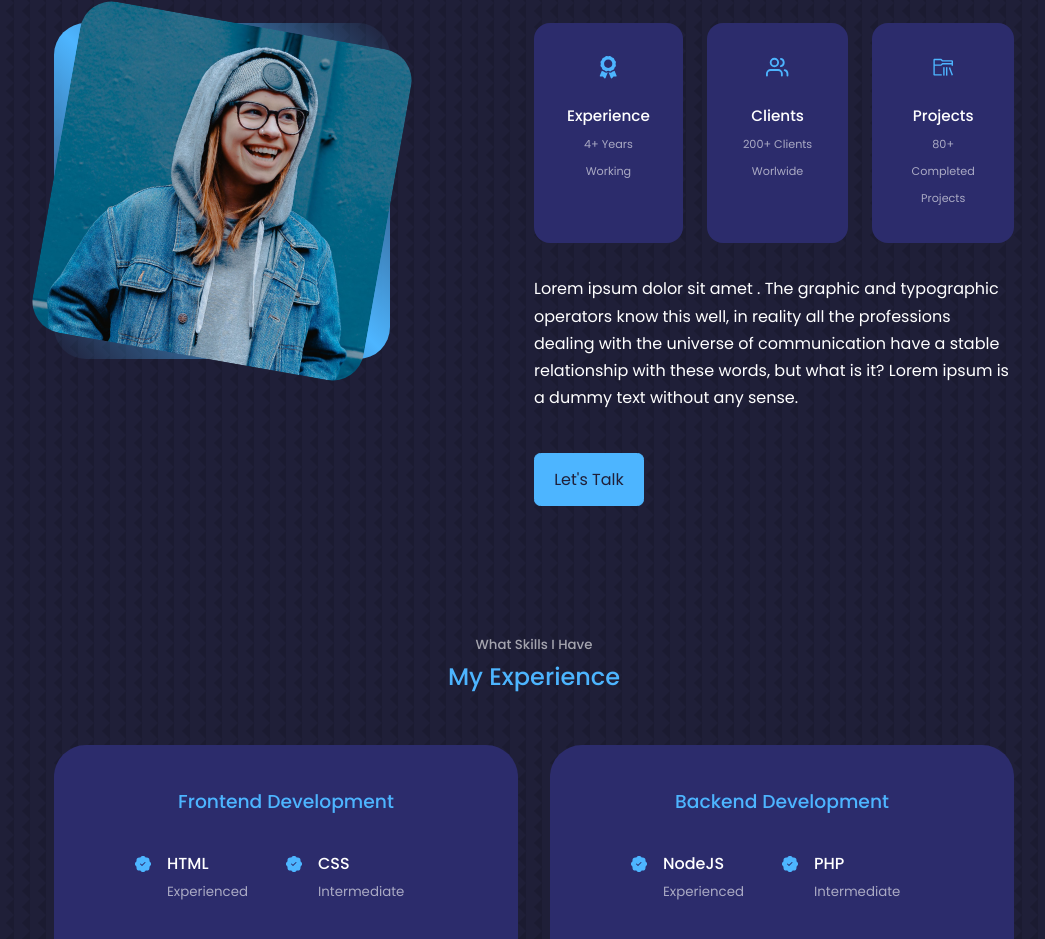
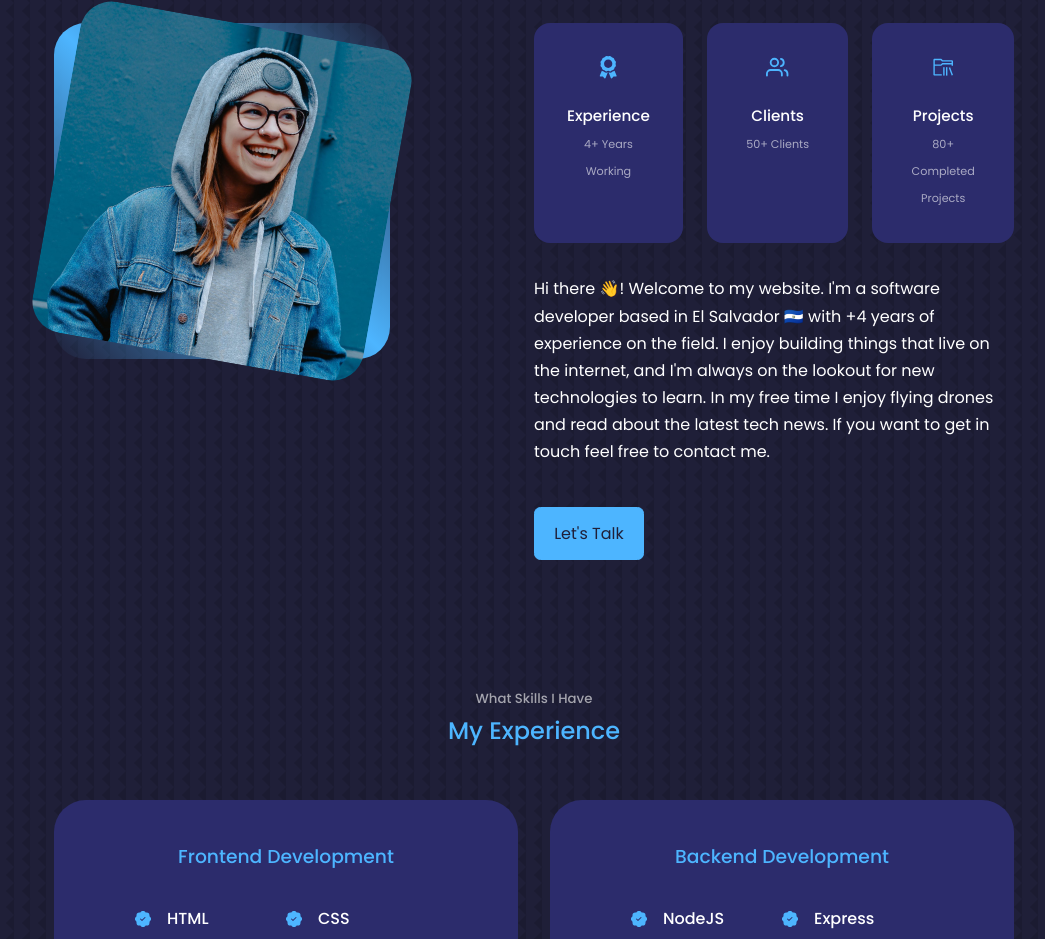
Before and after one commit to JosueG15/website-portfolio, a React (Create React App) app: page / in a window 1280 px wide. Shown: the part 1005-1944 px from the top of the page, without its empty margins (106-1151 px from the left). Built offline with nearby package versions, Linux system fonts and the light colour scheme.

Commit message:
Updating about me and social network

```diff
--- a/src/components/partials/about/About.jsx
+++ b/src/components/partials/about/About.jsx
@@ -1,7 +1,4 @@
-import { FaAward } from "react-icons/fa";
-import { FiUsers } from "react-icons/fi";
-import { VscFolderLibrary } from "react-icons/vsc";
-
+import { aboutList } from "lib/utils";
 import ME from "assets/me-about.jpg";
 import "./about.css";
 
@@ -18,28 +15,22 @@ export const About = () => (
       </div>
       <div className="about__content">
         <div className="about__cards">
-          <article className="about__card">
-            <FaAward className="about__icon" />
-            <h5>Experience</h5>
-            <small>4+ Years Working</small>
-          </article>
-          <article className="about__card">
-            <FiUsers className="about__icon" />
-            <h5>Clients</h5>
-            <small>200+ Clients Worlwide</small>
-          </article>
-          <article className="about__card">
-            <VscFolderLibrary className="about__icon" />
-            <h5>Projects</h5>
-            <small>80+ Completed Projects</small>
-          </article>
+          {aboutList.map(({ title, text, icon }, i) => (
+            <article key={i} className="about__card">
+              {icon}
+              <h5>{title}</h5>
+              <small>{text}</small>
+            </article>
+          ))}
         </div>
 
         <p>
-          Lorem ipsum dolor sit amet . The graphic and typographic operators
-          know this well, in reality all the professions dealing with the
-          universe of communication have a stable relationship with these words,
-          but what is it? Lorem ipsum is a dummy text without any sense.
+          Hi there 👋! Welcome to my website. I'm a software developer based in
+          El Salvador 🇸🇻 with +4 years of experience on the field. I enjoy
+          building things that live on the internet, and I'm always on the
+          lookout for new technologies to learn. In my free time I enjoy flying
+          drones and read about the latest tech news. If you want to get in
+          touch feel free to contact me.
         </p>
 
         <a href="#contact" className="btn btn-primary">
--- a/src/components/widgets/CTA.jsx
+++ b/src/components/widgets/CTA.jsx
@@ -1,4 +1,4 @@
-import CV from "../../assets/cv.pdf";
+import CV from "assets/cv.pdf";
 
 export const CTA = () => (
   <div className="cta">
--- a/src/components/widgets/Socials.jsx
+++ b/src/components/widgets/Socials.jsx
@@ -5,10 +5,14 @@ import { FiDribbble } from "react-icons/fi";
 export const Socials = () => {
   return (
     <div className="header__socials">
-      <a href="https://linkedin.com" target="_blank" rel="noreferrer">
+      <a
+        href="https://www.linkedin.com/in/josue-garc%C3%ADa-b62269183/"
+        target="_blank"
+        rel="noreferrer"
+      >
         <BsLinkedin />
       </a>
-      <a href="https://github.com" target="_blank" rel="noreferrer">
+      <a href="https://github.com/JosueG15" target="_blank" rel="noreferrer">
         <FaGithub />
       </a>
       <a href="https://dribbble.com" target="_blank" rel="noreferrer">
--- /dev/null
+++ b/src/lib/utils/about.js
@@ -0,0 +1,21 @@
+import { FaAward } from "react-icons/fa";
+import { FiUsers } from "react-icons/fi";
+import { VscFolderLibrary } from "react-icons/vsc";
+
+export const aboutList = [
+  {
+    title: "Experience",
+    text: "4+ Years Working",
+    icon: <FaAward className="about__icon" />,
+  },
+  {
+    title: "Clients",
+    text: "50+ Clients",
+    icon: <FiUsers className="about__icon" />,
+  },
+  {
+    title: "Projects",
+    text: "80+ Completed Projects",
+    icon: <VscFolderLibrary className="about__icon" />,
+  },
+];
--- a/src/lib/utils/experience.js
+++ b/src/lib/utils/experience.js
@@ -9,6 +9,10 @@ export const experiences = [
       ["Bootstrap", "Experienced"],
       ["Material UI", "Experienced"],
       ["React", "Experienced"],
+      ["Jest", "Experienced"],
+      ["Redux", "Experienced"],
+      ["Apollo Client", "Experienced"],
+      ["NextJS", "Intermediate"],
     ],
   },
   {
@@ -16,10 +20,15 @@ export const experiences = [
     className: "backend",
     technologies: [
       ["NodeJS", "Experienced"],
+      ["Express", "Experienced"],
       ["PHP", "Intermediate"],
       ["MongoDB", "Experienced"],
+      ["SQL", "Experienced"],
       ["MySQL", "Experienced"],
       ["Python", "Experienced"],
+      ["GraphQL", "Experienced"],
+      [".NET", "Intermediate"],
+      ["Laravel", "Intermediate"],
     ],
   },
 ];
--- a/src/lib/utils/index.js
+++ b/src/lib/utils/index.js
@@ -1,3 +1,4 @@
+export * from "./about";
 export * from "./contact";
 export * from "./experience";
 export * from "./footer";
```
